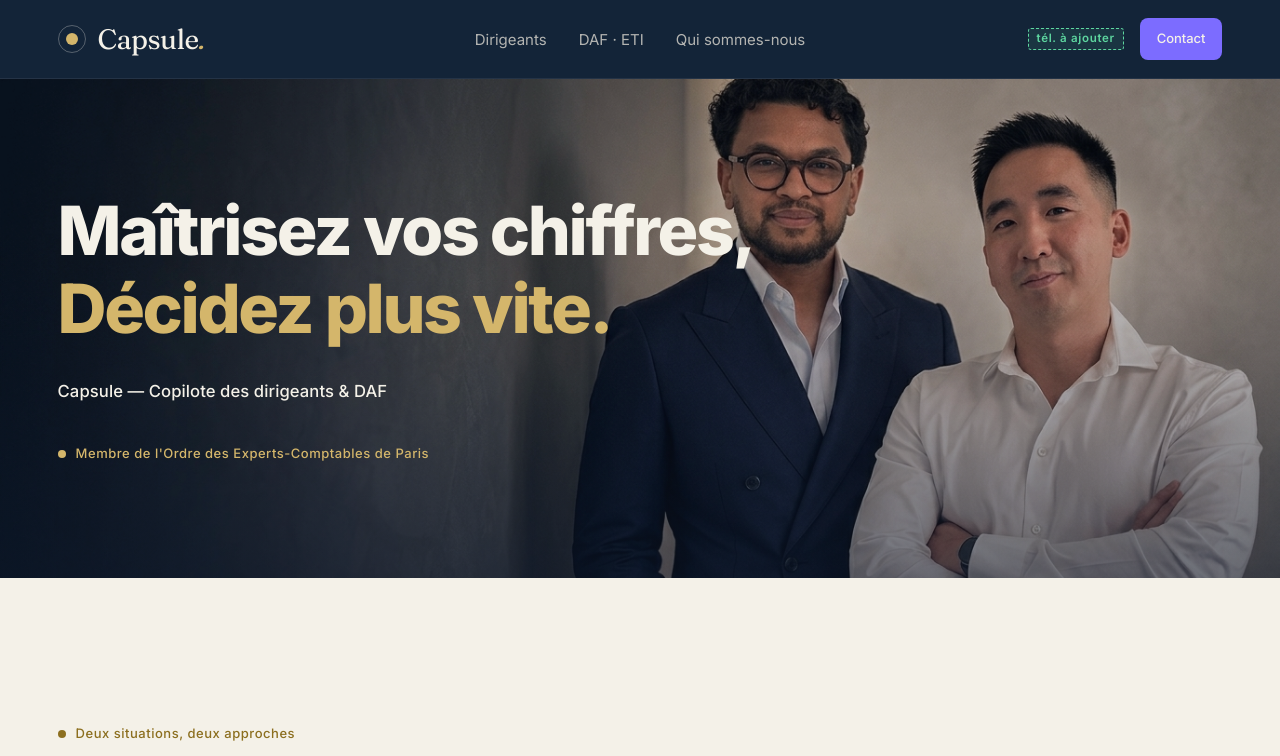
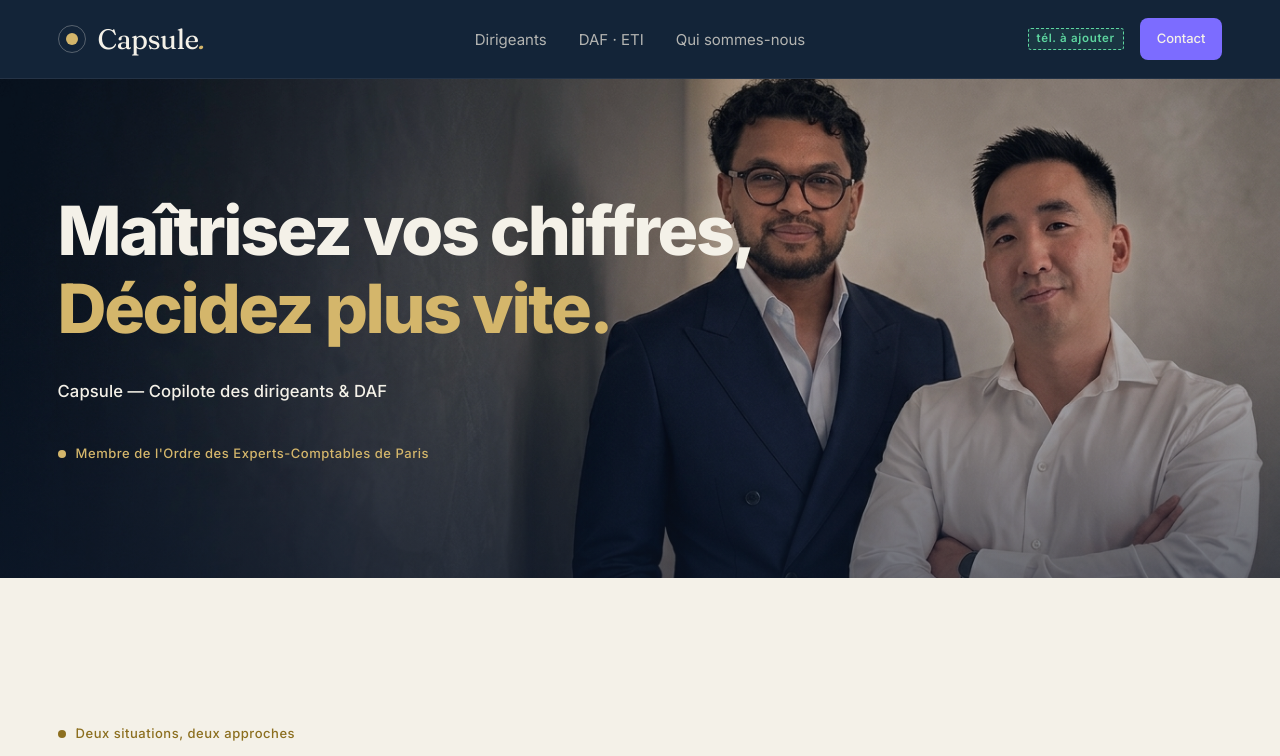
Before and after one commit to capsule-expertise/capsule-expertise-v5, a React (Vite) app: page / in a window 1280 px wide. Shown: the top 756 px of the page. Built offline with nearby package versions, Linux system fonts and the light colour scheme.

Commit message:
fix(hero): cadrage encore plus a droite + plus de respiration top (38% 18%)

```diff
--- a/src/components/sections/HeroSection.tsx
+++ b/src/components/sections/HeroSection.tsx
@@ -59,7 +59,7 @@ export function HeroSection() {
           alt={H.heroPhoto.alt}
           loading="eager"
           className="w-full h-full object-cover"
-          style={{ objectPosition: '45% 25%' }}
+          style={{ objectPosition: '38% 18%' }}
         />
         {/* Overlay navy LÉGER global — laisse la photo respirer, les visages
             ressortent. Avant: 0.35 + un 2e overlay gauche (trop sombre). */}
```
